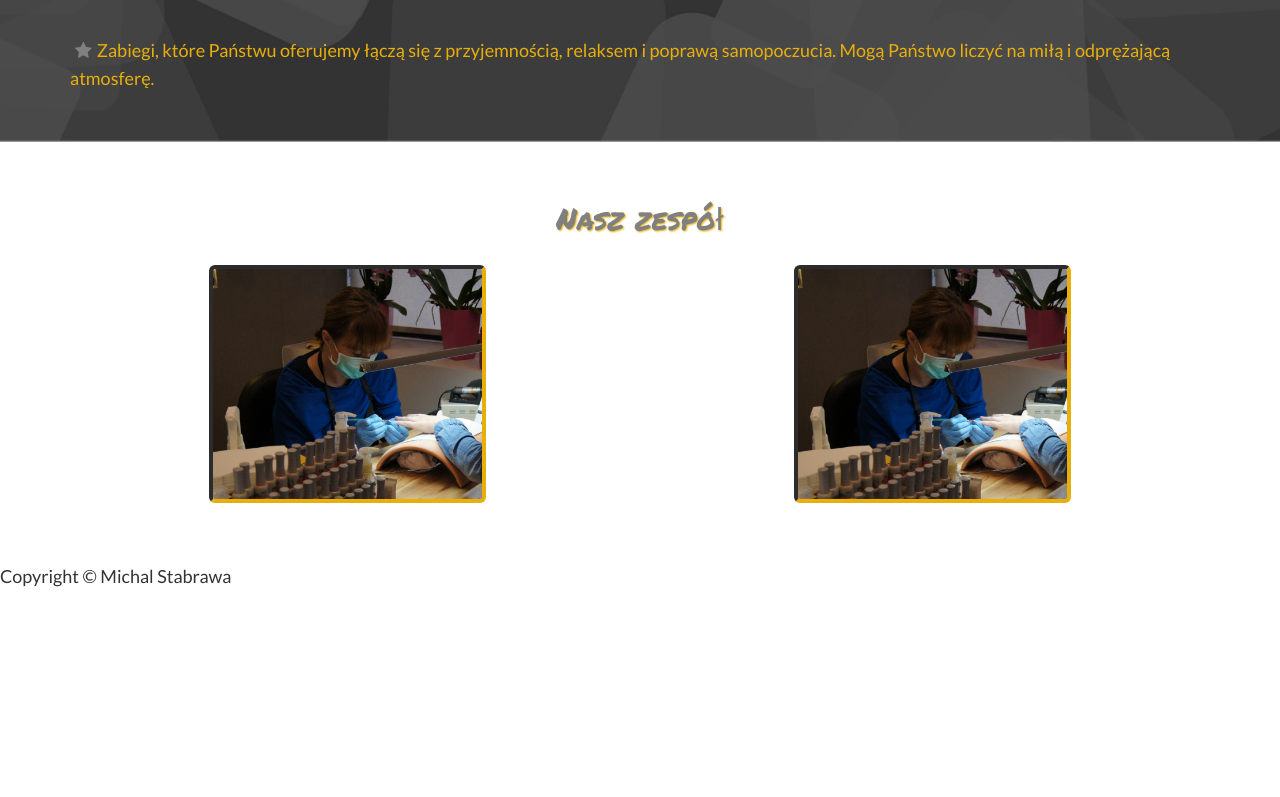
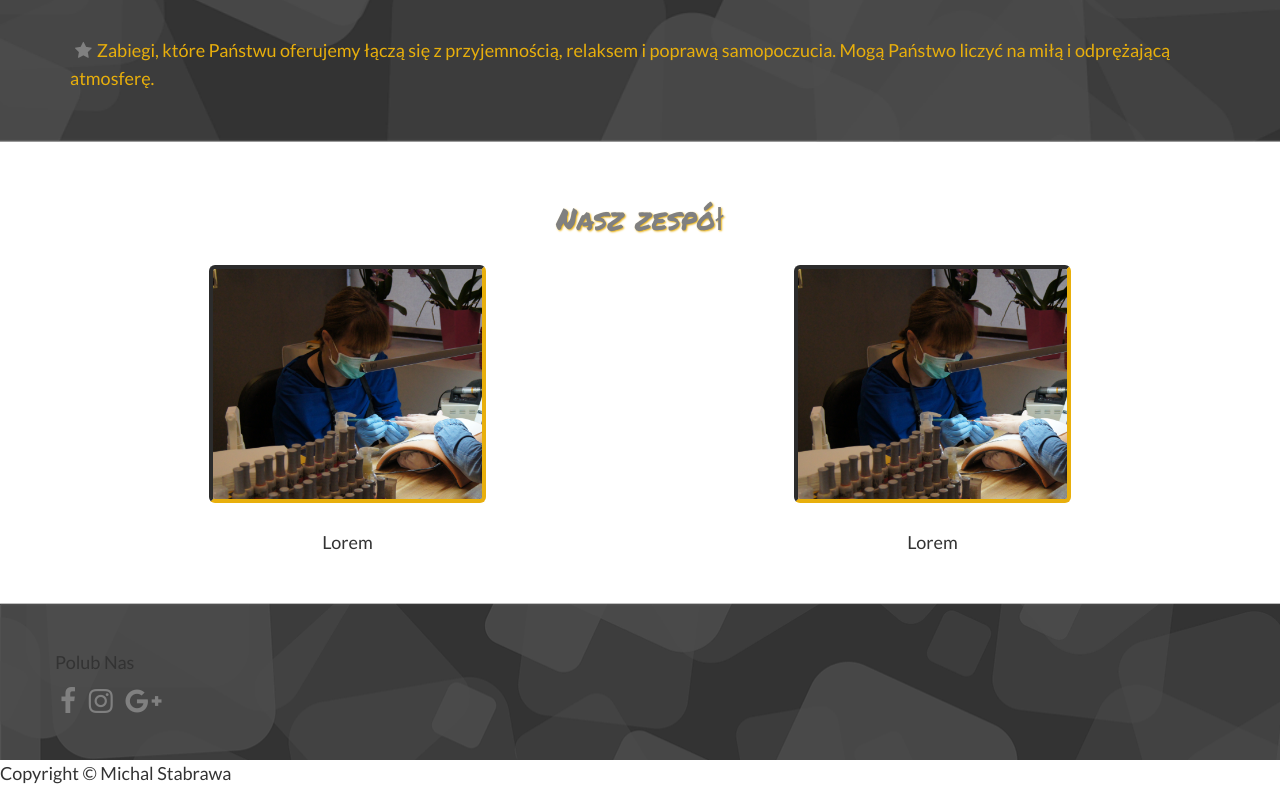
Before and after one commit to MichalStabrawa/nails-studio, a plain HTML site: page index.html in a window 1280 px wide. Shown: the part 3226-4023 px from the top of the page. Before the commit the page ends 3826 px from the top, so only its background shows below. Drawn offline with Linux system fonts and the light colour scheme.

Commit message:
social media

```diff
--- a/css/style.css
+++ b/css/style.css
@@ -236,3 +236,20 @@ a {
     border-bottom: 4px inset #E8AF0C;
     border-right: 4px inset #E8AF0C;
 }
+
+#team figcaption {
+    text-align: center;
+}
+
+
+
+/*Social Footer*************************************************************/
+
+#social-footer{
+    background-image: url(../img/the-background-1304387_1920.png);
+}
+
+#social-footer .fa:hover {
+    color: gold;
+    transition: 0,5s;
+}
--- a/index.html
+++ b/index.html
@@ -232,15 +232,29 @@
         <div class="row">
             <div class="col-md-6">
                 <figure><img src="img/ewa.png" class="img-rounded" alt=""></figure>
+                <figcaption><h4>Lorem</h4></figcaption>
             </div>
               <div class="col-md-6">
                 <figure><img src="img/ewa.png" class="img-rounded" alt=""></figure>
+                <figcaption><h4>Lorem</h4></figcaption>
             </div>
         </div>
        </div>
     </section>
 
+<section id="social-footer">
+   <div class="container">
+   <div class="row">
+       <h4>Polub Nas</h4>
+         <a href=""><i class="fa fa-2x fa-facebook" aria-hidden="true"></i></a>
+    <a href=""><i class="fa fa-2x fa-instagram" aria-hidden="true"></i></a>
+    <a href=""><i class="fa fa-2x fa-google-plus" aria-hidden="true"></i></a>
+   </div>
 
+
+   </div>
+
+</section>
 
 
 
```
Also changed, not shown: img/ewa2.jpg (added).
